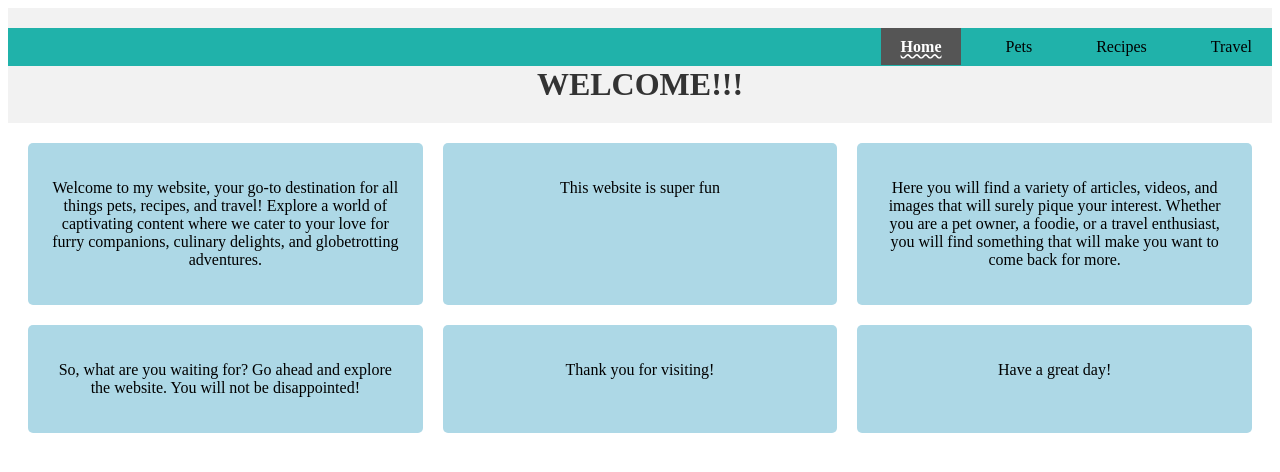
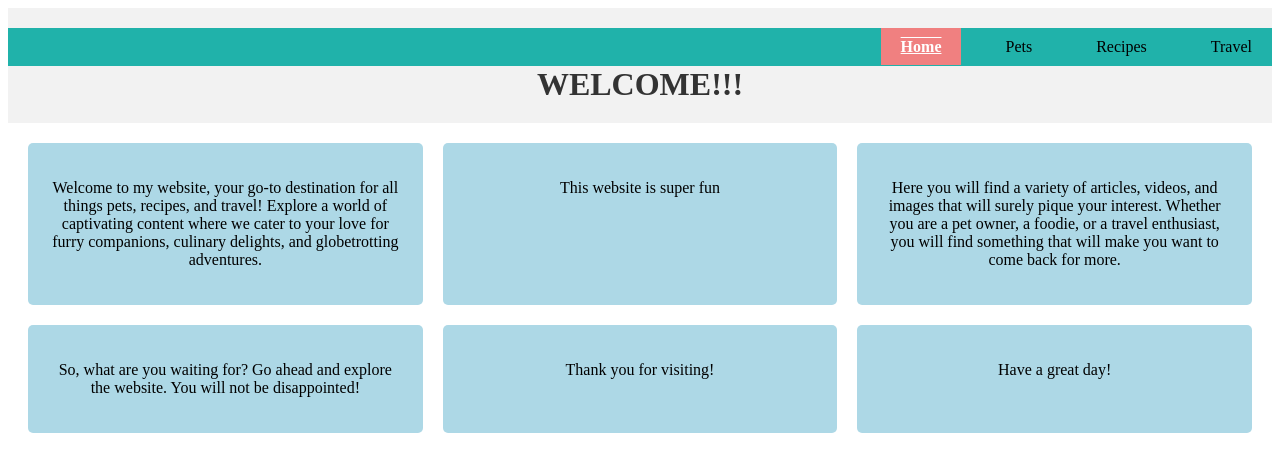
Before and after one commit to Aditi-Athreya/ccp_complete_w24, a plain HTML site: page index.html in a window 1280 px wide. Drawn offline with Linux system fonts and the light colour scheme.

Commit message:
added css

```diff
--- a/css/style.css
+++ b/css/style.css
@@ -192,6 +192,13 @@ margin-bottom: 20px;
 }
 
 @media only screen and (min-width: 1025px) {
+  /* link to the current page should pop up */
+  .nav-list li a.active {
+    background-color: lightcoral;
+    font-weight: semi-bold;
+    text-decoration: overline underline;
+  }
+
   .nav-list {
     text-align: right;
   }
```
